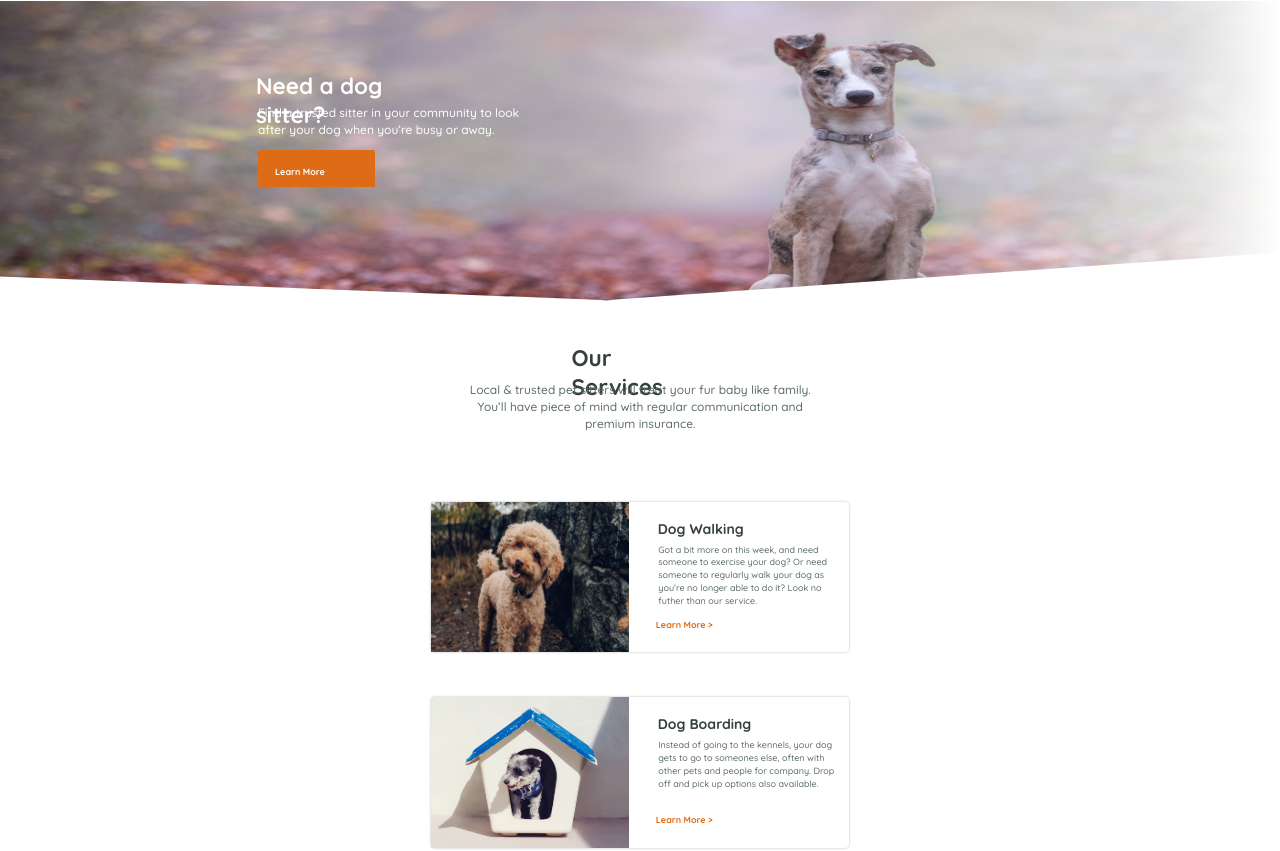
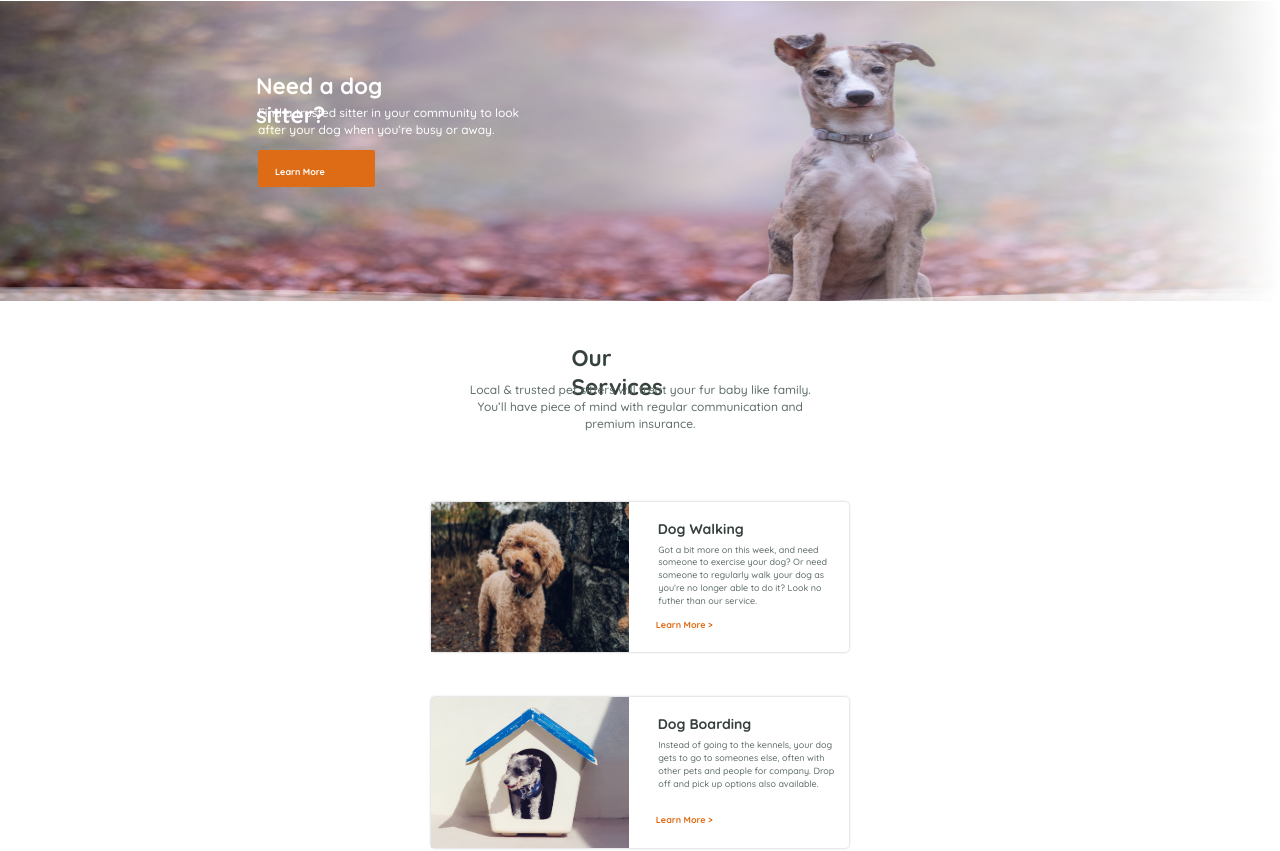
Before and after one commit to amansohal8654/DevTest-master, a plain HTML site: page index.html in a window 1280 px wide. Shown: the top 851 px of the page. Drawn offline with Linux system fonts and the light colour scheme.

Commit message:
new changes

```diff
--- a/index.html
+++ b/index.html
@@ -19,7 +19,10 @@
                <p class="Learn-More-Copy-3">Learn More</p>
             </div>
          </div>
+            <img src="assets/banner-wave.svg" alt="" class="Rectangle-3-Copy">
       </div>
+
+
       <div class="React_3">
          <div class="Our-Services">
             Our Services
--- a/styles.css
+++ b/styles.css
@@ -8,8 +8,14 @@
     -moz-background-size: cover;
     -o-background-size: cover;
     background-size: 100% 100%;
-    clip-path: polygon(50% 0%, 100% 0, 100% 84%, 47% 100%, 48% 100%, 0 92%, 0 0);
    }
+
+   .Rectangle-3-Copy {
+    width: 100%;
+    height: 28.3px;
+    margin: 100px 0 0.4px;
+    opacity: 0.59;
+  }
 
 .container {
     width: 100%;
```
